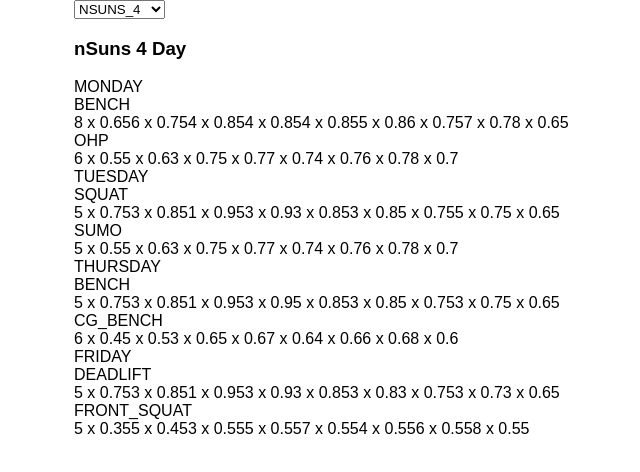
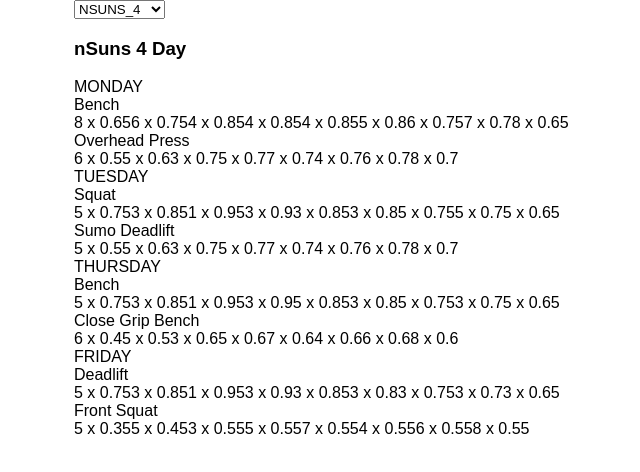
Before and after one commit to aniwng/strength-engine, a React (Create React App) app: page / in a window 1280 px wide. Shown: the top 472 px of the page, without its empty margins (182-822 px from the left). Built offline with nearby package versions, Linux system fonts and the light colour scheme.

Commit message:
Changed to display label

```diff
--- a/src/components/Routines/Routine.js
+++ b/src/components/Routines/Routine.js
@@ -7,7 +7,7 @@
 
         const listItems = routines.map(routine =>
             <div key={routine.type}>
-                {routine.type}
+                {routine.label}
                 <Sets day={this.props.day} type={routine.type} sets={routine.sets}/>
             </div>
         );
```
